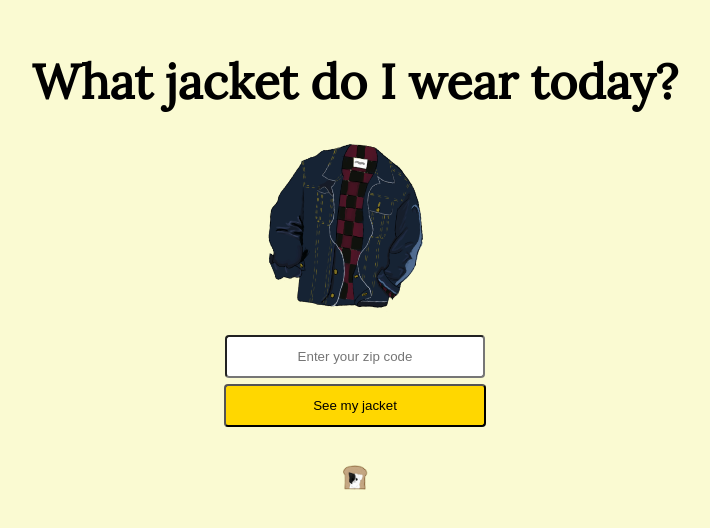
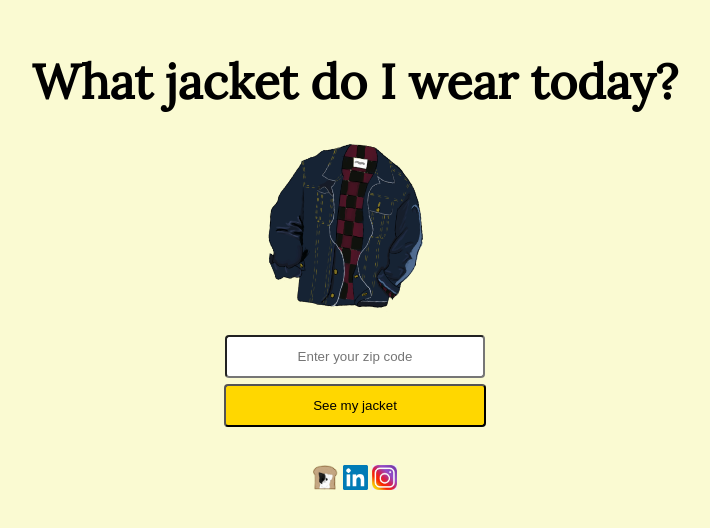
Before and after one commit to kblanck/ajax-weather, a plain HTML site: page index.html in a window 1280 px wide. Shown: the part 132-660 px from the top of the page, without its empty margins (293-1003 px from the left). Drawn offline with nearby package versions, Linux system fonts and the light colour scheme.

Commit message:
added linkedin and insta icons

```diff
--- a/app.js
+++ b/app.js
@@ -4,7 +4,7 @@ $(() => {
   const $modalDiv = $('#modal').css('display', 'none');
   const $modalContentDiv = $('#modal-content');
 
-/*Defines the openModal and closeModal functions:*/
+/* Event handlers */
   const openModal = () => {
     $modalDiv.css('display', 'flex');
     $modalDiv.css('background-color', 'rgba(0,0,0,0.6)');
--- a/index.html
+++ b/index.html
@@ -19,6 +19,8 @@
       <button class="button" type="submit" id="submit"/>See my jacket</button>
       <footer>
         <a href="https://www.twitch.tv/seasonheart"target="_blank"/><img src="./imgs/seasontoast.png" alt="Drawings by Seasonheart" width=25px height=25px/></a>
+        <a href="https://www.linkedin.com/in/kimblanck/"target="_blank"/><img src="./imgs/linkedin.jpg" width=25px height=25px/></a>
+        <a href="https://www.instagram.com/kblanck/"target="_blank"/><img src="./imgs/instagram.png" width=25px height=25px/></a>
       </footer>
     </div>
     <div id="modal">
```
Also changed, not shown: imgs/instagram.png (added), imgs/linkedin.jpg (added).
